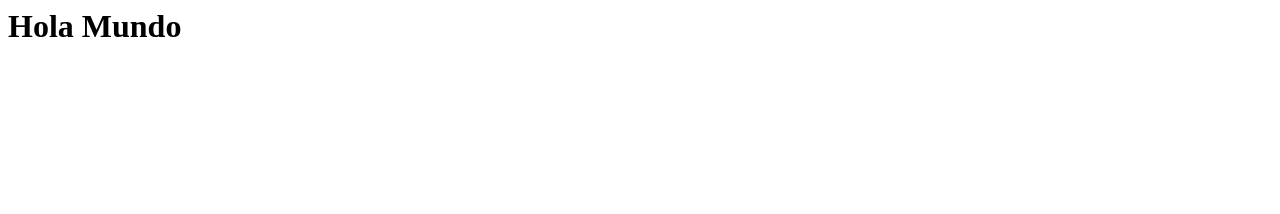
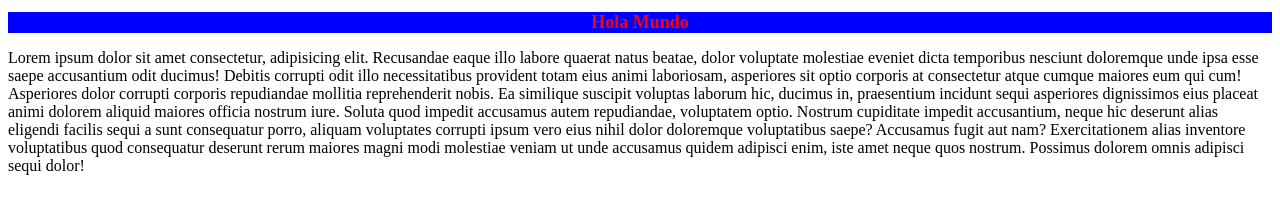
Before and after one commit to lusardi1943/ejercicio01, a plain HTML site: page index.html in a window 1280 px wide. Drawn offline with Linux system fonts and the light colour scheme.

Commit message:
fondo azul y lorem

```diff
--- a/index.html
+++ b/index.html
@@ -1 +1,17 @@
-<h1 class=titulo>Hola Mundo</h1>
+<!DOCTYPE html>
+<html lang="en">
+<head>
+    <meta charset="UTF-8">
+    <meta name="viewport" content="width=device-width, initial-scale=1.0">
+    <title>ejercicio 01</title>
+    <link rel="stylesheet" href="styles.css">
+</head>
+<body>
+    <h1 class=titulo>Hola Mundo</h1>
+    <p>Lorem ipsum dolor sit amet consectetur, adipisicing elit. Recusandae eaque illo labore quaerat natus beatae, dolor voluptate molestiae eveniet dicta temporibus nesciunt doloremque unde ipsa esse saepe accusantium odit ducimus!
+    Debitis corrupti odit illo necessitatibus provident totam eius animi laboriosam, asperiores sit optio corporis at consectetur atque cumque maiores eum qui cum! Asperiores dolor corrupti corporis repudiandae mollitia reprehenderit nobis.
+    Ea similique suscipit voluptas laborum hic, ducimus in, praesentium incidunt sequi asperiores dignissimos eius placeat animi dolorem aliquid maiores officia nostrum iure. Soluta quod impedit accusamus autem repudiandae, voluptatem optio.
+    Nostrum cupiditate impedit accusantium, neque hic deserunt alias eligendi facilis sequi a sunt consequatur porro, aliquam voluptates corrupti ipsum vero eius nihil dolor doloremque voluptatibus saepe? Accusamus fugit aut nam?
+    Exercitationem alias inventore voluptatibus quod consequatur deserunt rerum maiores magni modi molestiae veniam ut unde accusamus quidem adipisci enim, iste amet neque quos nostrum. Possimus dolorem omnis adipisci sequi dolor!</p>
+</body>
+</html>
--- a/styles.css
+++ b/styles.css
@@ -1,4 +1,8 @@
-#Hoja de stylo
-. titulo{
+/* Hoja de stylo */
+.titulo{
 	background: blue;
+	font-size: large;
+	color: red;
+	padding: auto;
+	text-align: center;
 }
```
